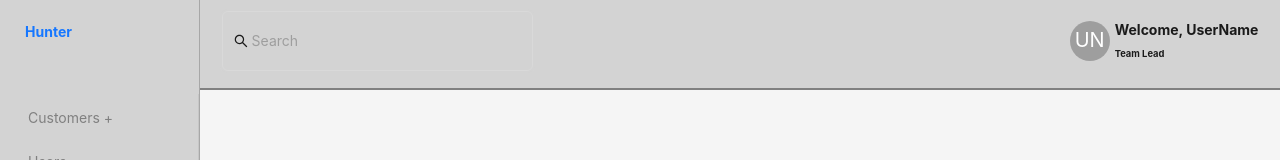
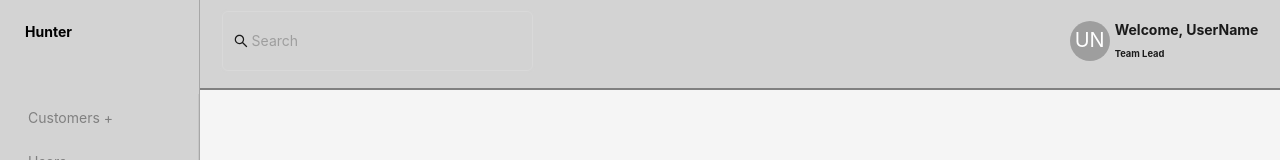
Before and after one commit to hunterachieng/shara-assessment, a React (Create React App) app: page / in a window 1280 px wide. Shown: the top 160 px of the page. Built offline with nearby package versions, Linux system fonts and the light colour scheme.

Commit message:
complete assessment

```diff
--- a/src/components/Layout/index.jsx
+++ b/src/components/Layout/index.jsx
@@ -25,7 +25,7 @@ const SideLayout = ({children}) => {
       >
         <div className="logo" />
         <Header style={headerTitle}>
-        <Link to="/" >Hunter</Link></Header>
+        <Link to="/" style={{color:"#000000"}}>Hunter</Link></Header>
         <Menu
           theme="light"
           mode="inline"
--- a/src/components/Layout/style.js
+++ b/src/components/Layout/style.js
@@ -1,4 +1,4 @@
-import { color } from "gulp-cli/lib/shared/cli-options"
+
 
 export const header={
     padding: "0",
@@ -26,5 +26,5 @@ export const headerTitle={
     paddingLeft: "25px",
     backgroundColor:"#d3d3d3",
     fontWeight:"bold",
-    color:"#000000"
+    color:"black"
 }
```
